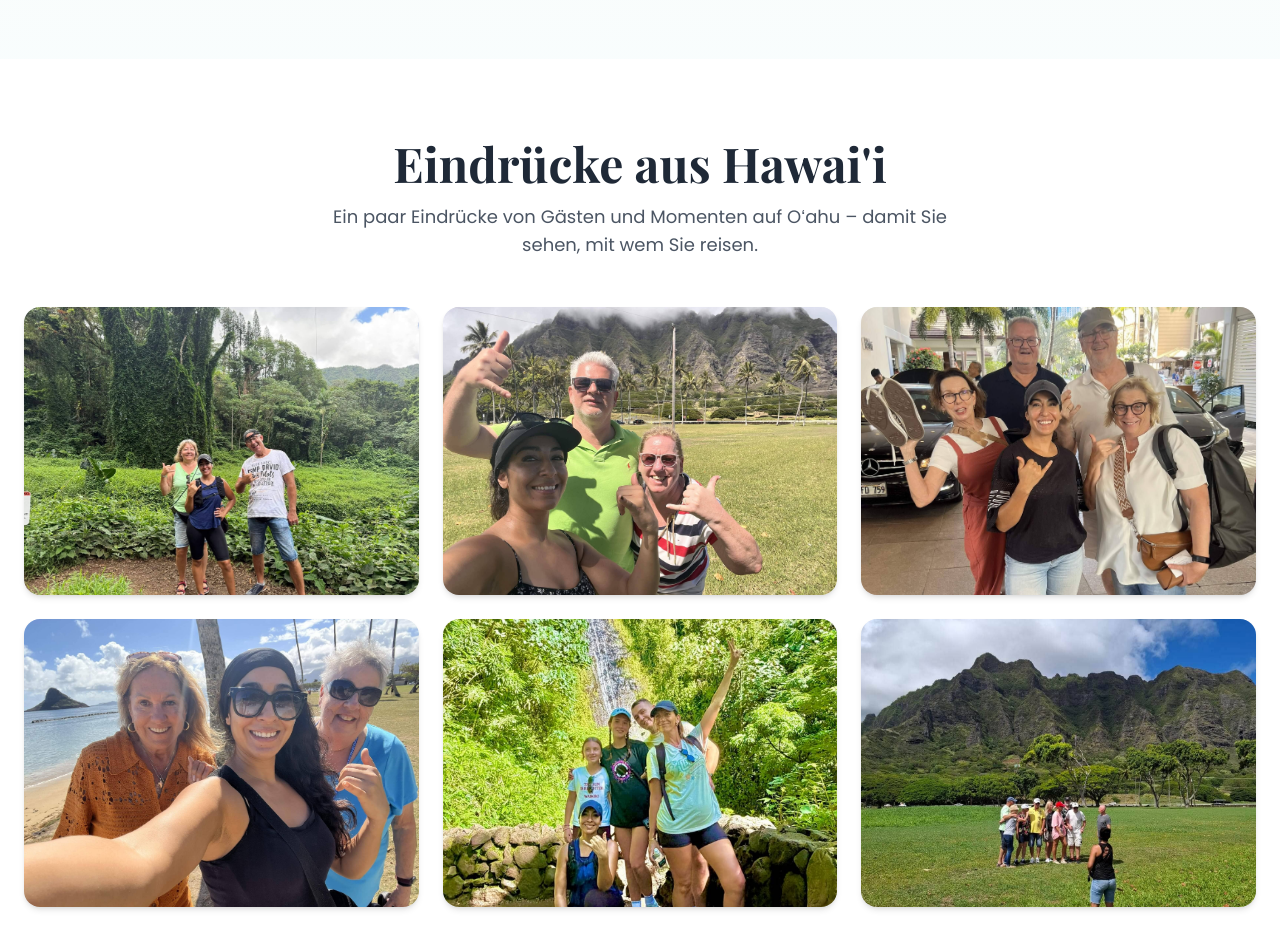
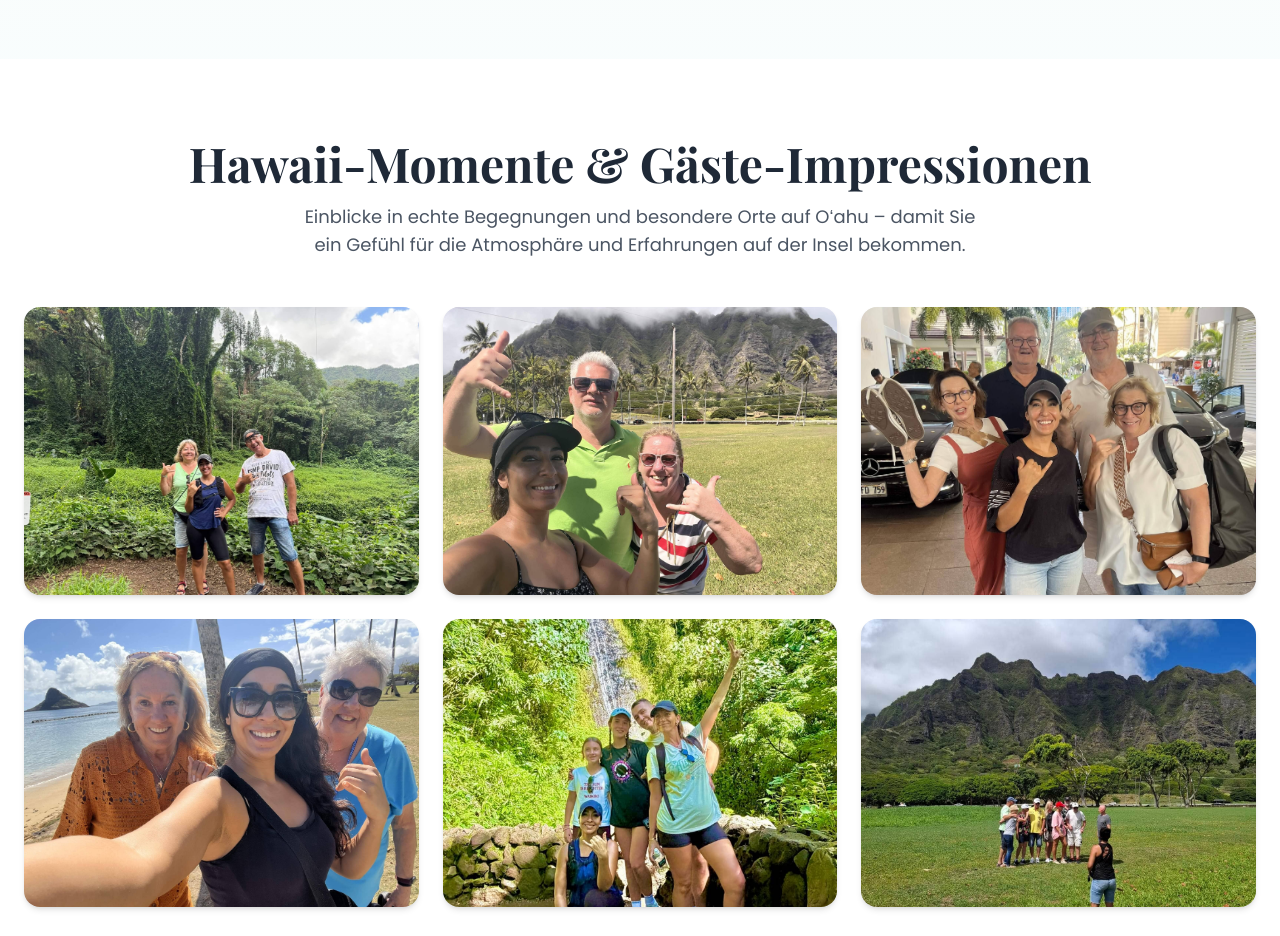
Before and after one commit to hawaiipanoramatours-prog/hawaiipanoramatours, a React (Vite) app: page / in a window 1280 px wide. Shown: the part 2860-3796 px from the top of the page. Built offline with nearby package versions, Linux system fonts and the light colour scheme.

Commit message:
Update Sections.impl.jsx

```diff
--- a/src/components/Sections.impl.jsx
+++ b/src/components/Sections.impl.jsx
@@ -260,10 +260,10 @@ export function Gallery(){
           viewport={{ once: true }}
         >
           <h2 className="font-playfair text-4xl md:text-5xl font-bold text-gray-800 mb-4">
-            Eindrücke aus Hawai'i
+            Hawaii-Momente & Gäste-Impressionen
           </h2>
           <p className="font-poppins text-lg text-gray-600 max-w-2xl mx-auto">
-           Ein paar Eindrücke von Gästen und Momenten auf Oʻahu – damit Sie sehen, mit wem Sie reisen.
+           Einblicke in echte Begegnungen und besondere Orte auf Oʻahu – damit Sie ein Gefühl für die Atmosphäre und Erfahrungen auf der Insel bekommen.
           </p>
         </motion.div>
 
```
